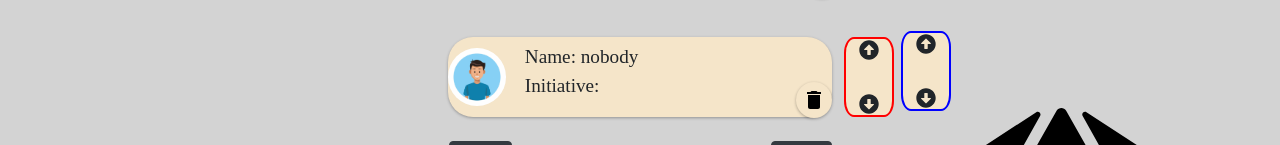
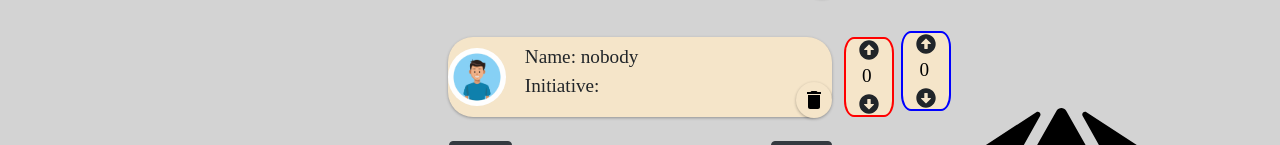
Before and after one commit to amilqarkaram/Initiative-Tracker, a React (Create React App) app in the folder client/: page / in a window 1280 px wide. Both pictures are taken after a click on the button 822 px from the left and 193 px from the top of the page. Shown: the part 213-358 px from the top of the page. Built offline with nearby package versions, Linux system fonts and the light colour scheme; no server answers; some icons are missing; a web font is replaced by a local one.

Commit message:
input functionality of HP and AC Bubbles

```diff
--- a/client/src/components/HPBubble.jsx
+++ b/client/src/components/HPBubble.jsx
@@ -6,30 +6,58 @@ import { faArrowAltCircleDown } from '@fortawesome/free-solid-svg-icons'
 
 
 function HPBubble(props){
-  const [inputWidth, setInputWidth] = React.useState("sizeOne");
-  function restrictNumInput(e){
-    switch(e.target.value.length){
+  const [inputWidth, setInputWidth] = React.useState("17px");
+  const [inputValue, setInputValue] = React.useState(0);
+  function isProperLength(value){
+    if(String(value).length > 3){
+      return false;
+    }
+    else return true;
+  }
+  function handleChange(e){
+    if(isProperLength(e.target.value)){
+      setInputValue(e.target.value)
+    }
+  }
+  React.useEffect(function(){
+    restrictNumInput();
+  },[inputValue]);
+  function upClick(e){
+    let tempNum = Number(inputValue) + 1;
+    if(isProperLength(tempNum)){
+      setInputValue(tempNum);
+    }
+
+  }
+  function downClick(e){
+    let tempNum = Number(inputValue) - 1;
+    if(isProperLength(tempNum)){
+      setInputValue(tempNum);
+    }
+
+  }
+  function restrictNumInput(){
+    switch(String(inputValue).length){
       case 1:
-        setInputWidth("17px");
+          setInputWidth("17px")
         break;
       case 2:
-        setInputWidth("26px");
+          setInputWidth("28px");
         break;
       case 3:
-        setInputWidth("37px");
-        e.preventDefault();
+          setInputWidth("40px");
         break;
       default:
-        setInputWidth("sizeOne")
+        setInputWidth("17px");
     }
 
   }
   return(
     <div className={props.className}>
     <i class="far fa-arrow-alt-circle-up"></i>
-    <FontAwesomeIcon icon={faArrowAltCircleUp} className="upArrow"/>
-    <input style={{width: inputWidth}} onKeyPress={restrictNumInput} className= "inputStyle" onChange={restrictNumInput}min="1" max="24" step="1"  />
-    <FontAwesomeIcon icon={faArrowAltCircleDown} className="downArrow"/>
+    <FontAwesomeIcon icon={faArrowAltCircleUp} onClick={upClick} className="upArrow"/>
+    <input value={inputValue} onChange={handleChange} style={{width: inputWidth}} className= "inputStyle" min="1" max="24" step="1"  />
+    <FontAwesomeIcon icon={faArrowAltCircleDown} onClick={downClick} className="downArrow"/>
     </div>
   );
 }
--- a/client/src/index.css
+++ b/client/src/index.css
@@ -416,7 +416,6 @@ margin:auto;
   resize: none;
   border: none;
   font-family: 'Langar', cursive;
-  width: 12px;
 }
 
 .ACBubble{
```
Also changed, not shown: 1 other file (tests, documents, lock files or other folders).
